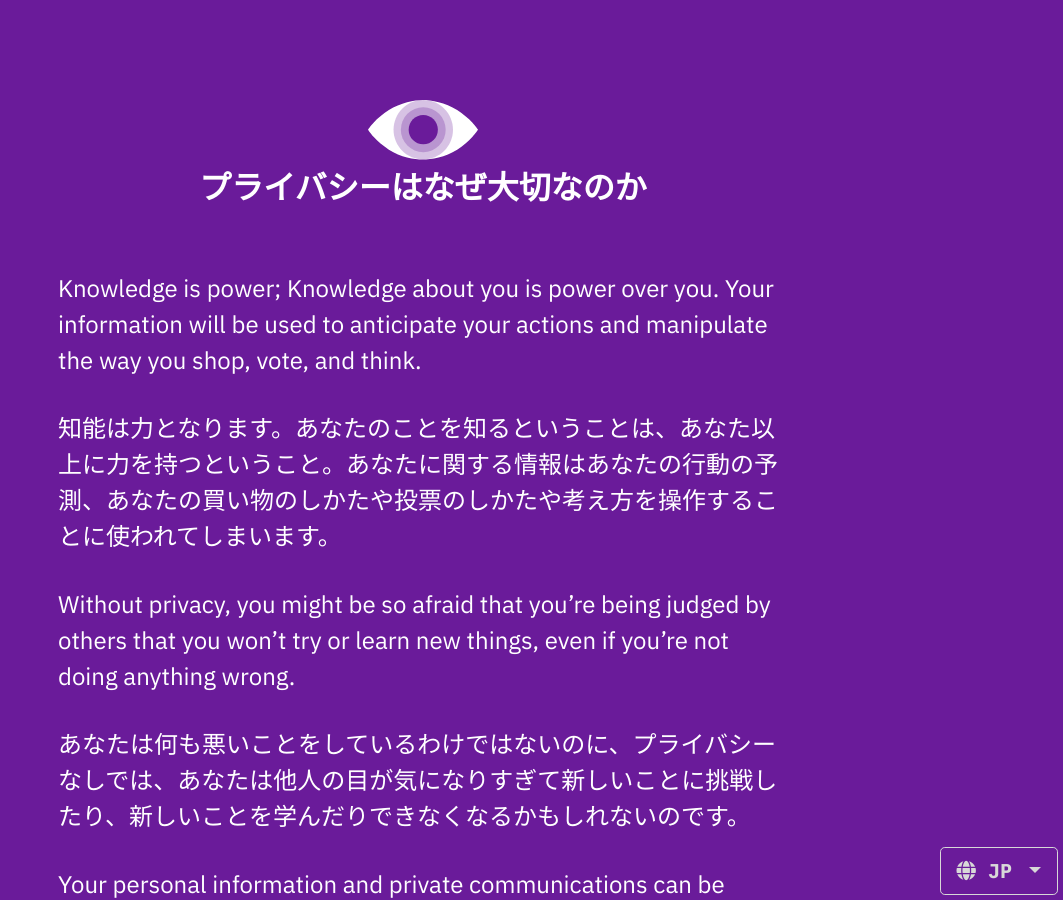
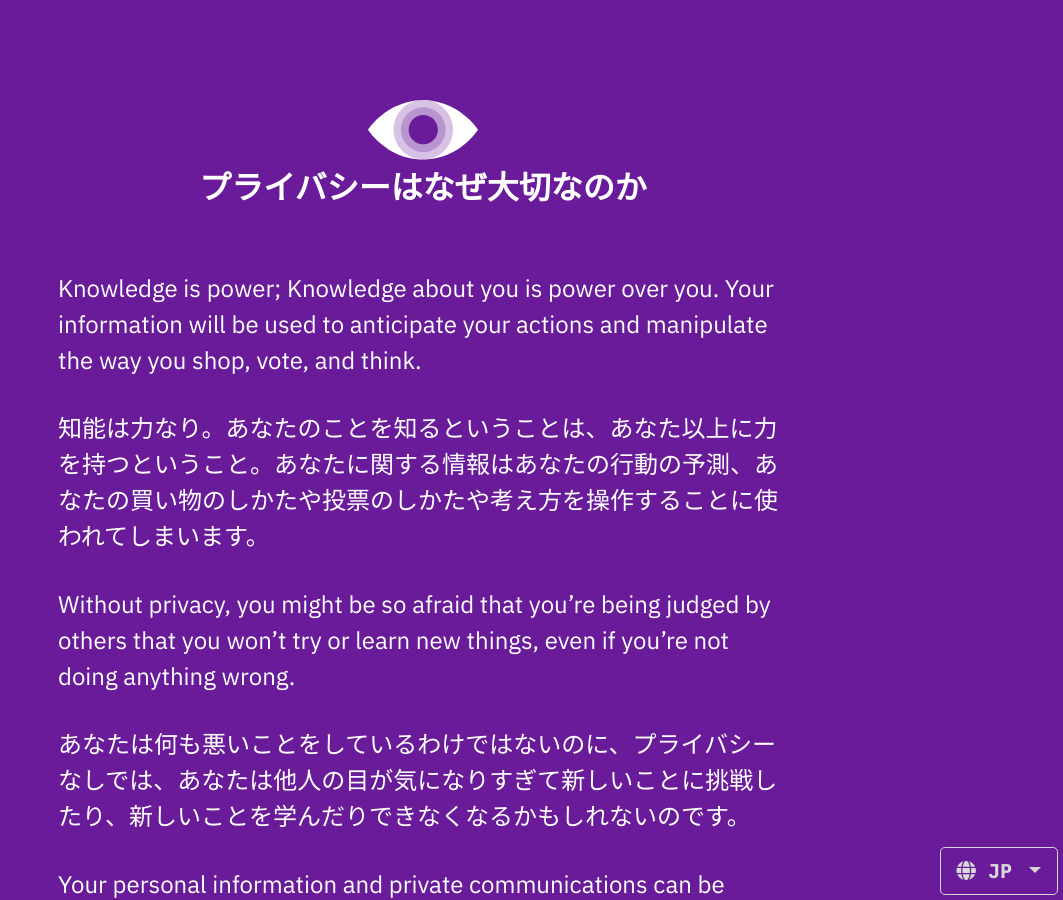
Before and after one commit to milesmcc/whyprivacymatters, a Jekyll site: the page built from translations/jp.md, in a window 1280 px wide and 900 px high. Shown: the whole window, without its empty margins (217-1280 px from the left). Built offline with Jekyll 4.4.1, drawn with Linux system fonts in a browser that asks for light colours.

Commit message:
Update jp.md

```diff
--- a/translations/jp.md
+++ b/translations/jp.md
@@ -8,7 +8,7 @@ lang: jp
 ## プライバシーはなぜ大切なのか
 
 #### Knowledge is power; Knowledge about you is power over you. Your information will be used to anticipate your actions and manipulate the way you shop, vote, and think.
-#### 知能は力となります。あなたのことを知るということは、あなた以上に力を持つということ。あなたに関する情報はあなたの行動の予測、あなたの買い物のしかたや投票のしかたや考え方を操作することに使われてしまいます。
+#### 知能は力なり。あなたのことを知るということは、あなた以上に力を持つということ。あなたに関する情報はあなたの行動の予測、あなたの買い物のしかたや投票のしかたや考え方を操作することに使われてしまいます。
 
 #### Without privacy, you might be so afraid that you're being judged by others that you won't try or learn new things, even if you're not doing anything wrong.
 #### あなたは何も悪いことをしているわけではないのに、プライバシーなしでは、あなたは他人の目が気になりすぎて新しいことに挑戦したり、新しいことを学んだりできなくなるかもしれないのです。
```
